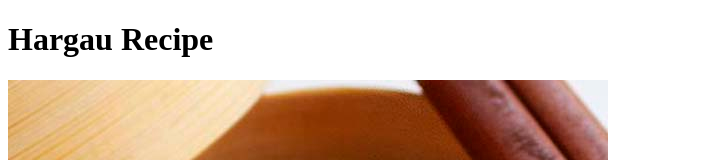
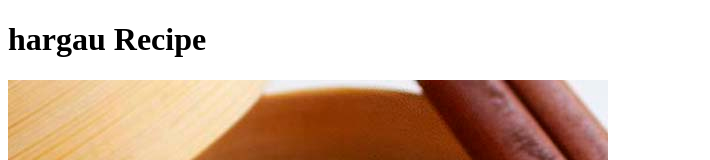
Before and after one commit to Dumplingking92/odin-recipes, a plain HTML site: page recipes/hargau.html in a window 1280 px wide. Shown: the top 160 px of the page, without its empty margins (0-710 px from the left). Drawn offline with Linux system fonts and the light colour scheme.

Commit message:
Uploading all files

```diff
--- a/recipes/hargau.html
+++ b/recipes/hargau.html
@@ -4,10 +4,10 @@
     <meta charset="UTF-8">
     <meta http-equiv="X-UA-Compatible" content="IE=edge">
     <meta name="viewport" content="width=device-width, initial-scale=1.0">
-    <title>HarGau Recipe</title>
+    <title>hargau Recipe</title>
 </head>
 <body>
-    <h1>Hargau Recipe</h1>
+    <h1>hargau Recipe</h1>
 
     <img src="../images/hargau.jpg" alt=" Chinese crystal dumpling">
 
```
